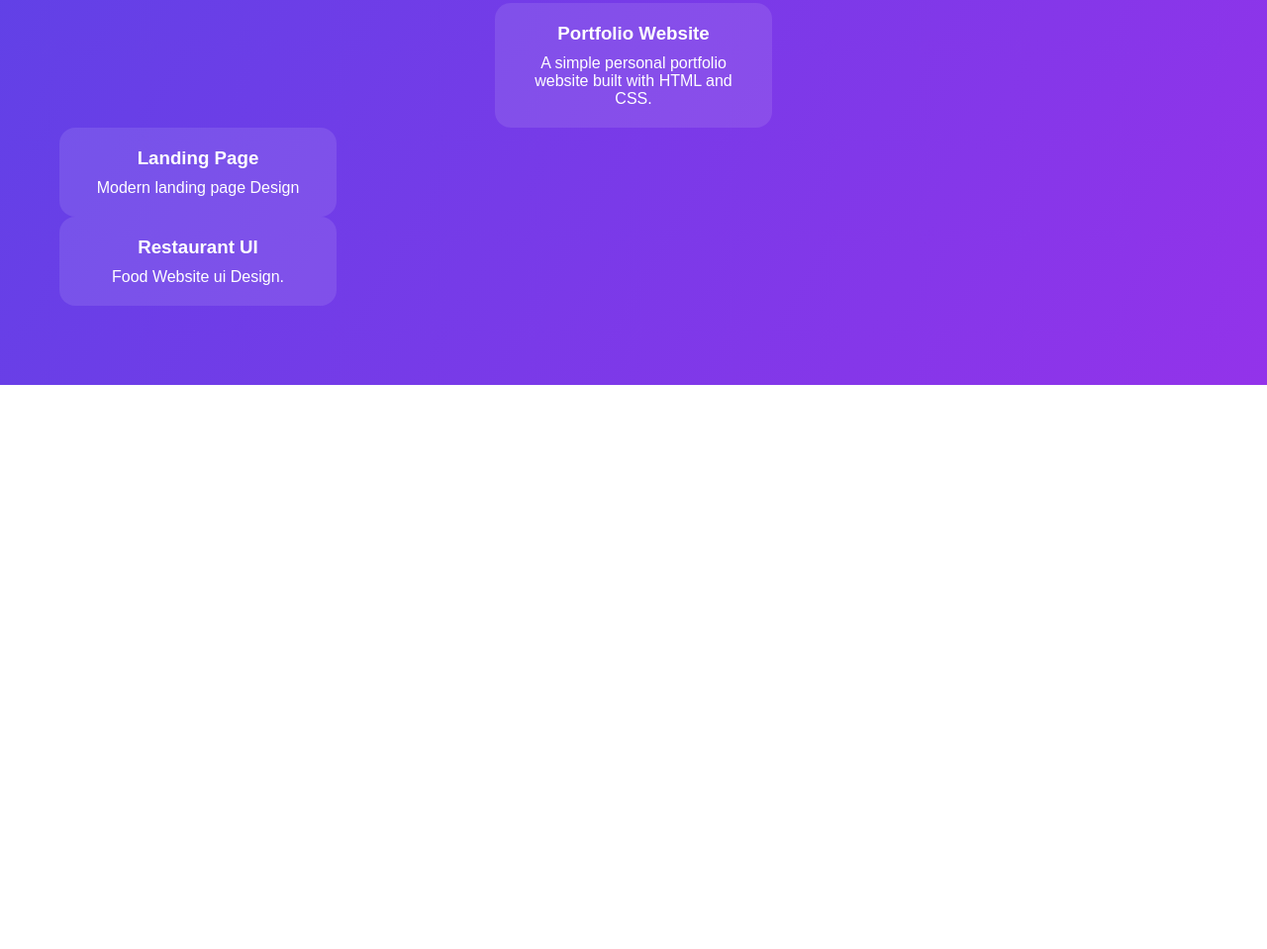
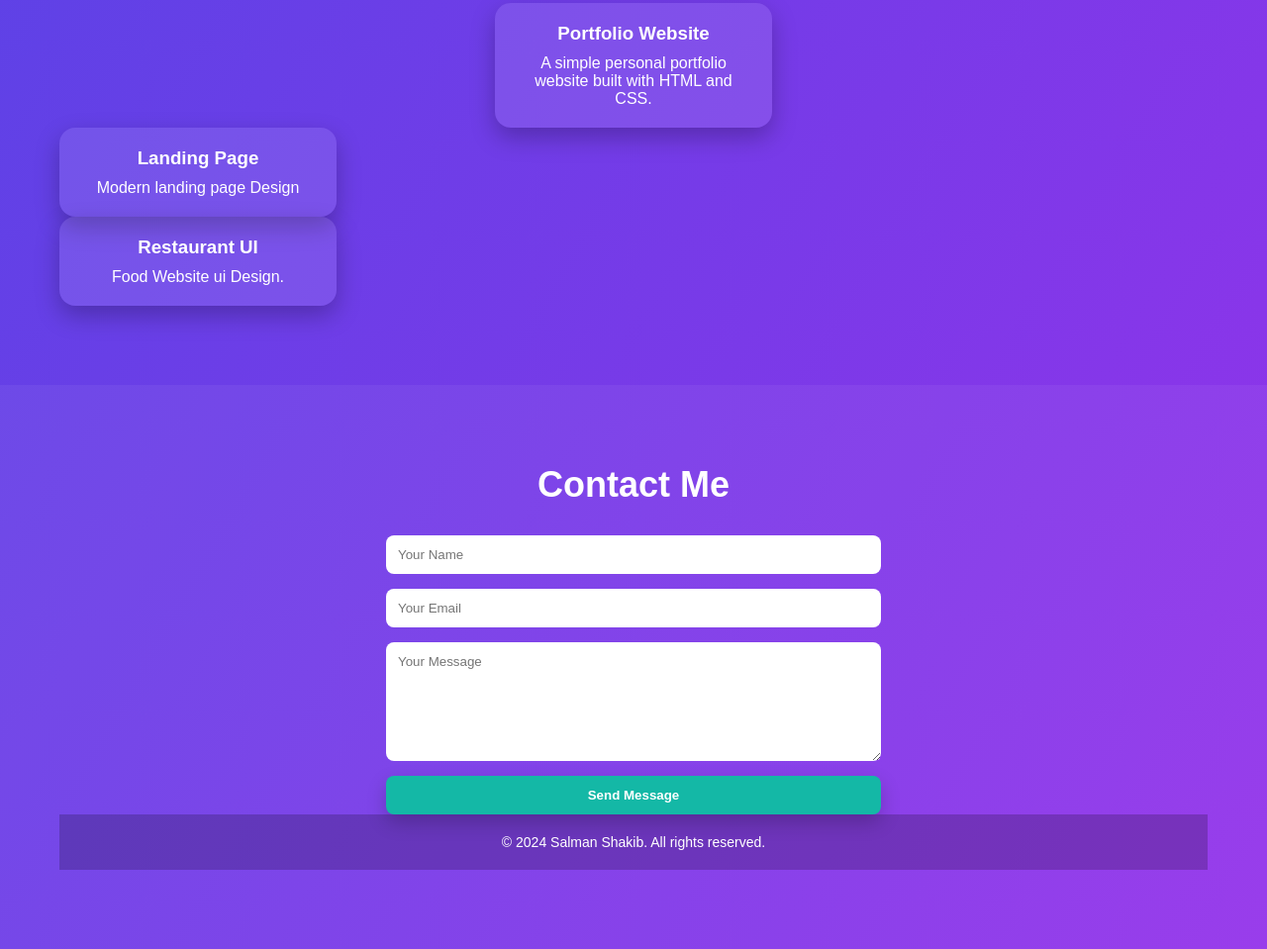
Before and after one commit to khandokarshakib9-bot/FIRST-PORTFOLIO-HTML-CSS, a plain HTML site: page index.html in a window 1280 px wide. Shown: the part 983-1942 px from the top of the page at 99% size. Before the commit the page ends 1372 px from the top, so only its background shows below. Drawn offline with Linux system fonts and the light colour scheme.

Commit message:
Completed portfolio website

```diff
--- a/index.html
+++ b/index.html
@@ -72,7 +72,21 @@
 </div>
 
 </section>
+<section class="contact">
+    <h2>Contact Me</h2>
 
+    <form class="contact-form">
+        <input type="text" placeholder="Your Name" required>
+        <input type="email" placeholder="Your Email" required>
+        <textarea placeholder="Your Message" ></textarea>
+        <button type="submit" class="btn primary">Send Message</button>
+    </form>
+
+    <footer class="footer">
+    <p>&copy; 2024 Salman Shakib. All rights reserved.</p>
+    </footer>
+
+</section>
 
 </body>
 </html>
--- a/style.css
+++ b/style.css
@@ -147,3 +147,56 @@ body {
 .card h3 {
      margin-bottom: 10px;
 }
+.contact {
+    padding: 80px 60px;
+    text-align: center;
+    background: rgba(255, 255, 255, 0.05);
+}
+.contact h2 {
+    font-size: 36px;
+    margin-bottom: 30px;
+}
+.contact-form {
+    display: flex;
+    flex-direction: column;
+    gap: 15px;
+    max-width: 500px;
+    margin: 0 auto;
+}
+.contact-form input,
+.contact-form textarea {
+    padding: 12px;
+    border-radius: 8px;
+    border: none;
+    outline: none;
+}
+.contact-form textarea {
+    height: 120px;
+}
+.contact-form button {
+    padding: 12px;
+    border-radius: 8px;
+    border: none;
+    background-color: #14b8a6;
+    color: white;
+    font-size: bold;
+    cursor: pointer;
+}
+.contact-form button:hover {
+    opacity: 0.85;
+}
+.footer {
+    text-align: center;
+    padding: 20px;
+    background: rgba(0, 0, 0, 0.2);
+    font-size: 14px;
+}
+html {
+    scroll-behavior: smooth;
+}
+.btn {
+    box-shadow: 0 8px 20px rgba(0, 0, 0, 0.2);
+}
+.card {
+    box-shadow: 0 10px 25px rgba(0, 0, 0, 0.25);
+}
```
